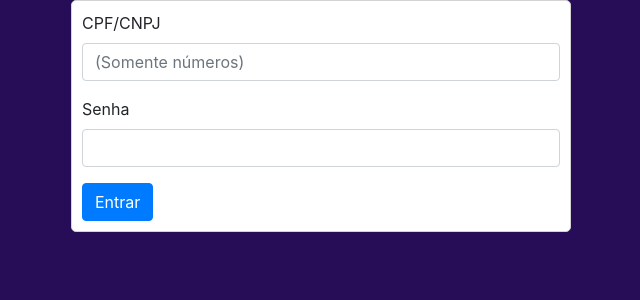
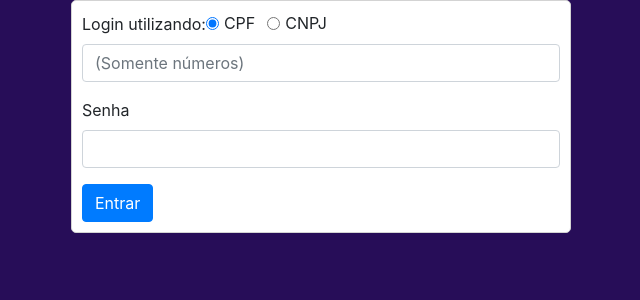
Before and after one commit to CatarinaPBressan/app-vendas-vdo, a React (Create React App) app in the folder app-vendedor/: page /login in a window 1280 px wide. Shown: the top 300 px of the page, without its empty margins (319-959 px from the left). Built offline with nearby package versions, Linux system fonts and the light colour scheme.

Commit message:
Filling in login page

```diff
--- a/app-vendedor/package.json
+++ b/app-vendedor/package.json
@@ -9,6 +9,7 @@
     "@testing-library/react": "^9.4.0",
     "@testing-library/user-event": "^7.1.2",
     "bootstrap": "^4.4.1",
+    "cpf-cnpj-validator": "^0.1.0",
     "node-sass": "^4.13.0",
     "popper.js": "^1.16.0",
     "react": "^16.12.0",
--- a/app-vendedor/src/components/LoginPage.js
+++ b/app-vendedor/src/components/LoginPage.js
@@ -3,12 +3,39 @@ import { PropTypes } from "prop-types";
 
 import { connect } from "react-redux";
 import { Form, Button } from "react-bootstrap";
+import InputMask from "react-input-mask";
 
 import { fetchUser } from "../actions/account";
+
+const CPF_MASK = "999.999.999-99";
+const CNPJ_MASK = "99.999.999/9999-99";
+
+const MASKS = {
+  cpf: CPF_MASK,
+  cnpj: CNPJ_MASK
+};
 
 export class LoginPage extends Component {
   static propTypes = {
     fetchUser: PropTypes.func.isRequired
+  };
+
+  constructor(props) {
+    super(props);
+    const loginWith = "cpf";
+    this.state = {
+      usernameMask: MASKS[loginWith],
+      username: null,
+      loginWith: loginWith
+    };
+  }
+
+  onLoginChoiceChanged = event => {
+    const loginWith = event.target.value;
+    this.setState({
+      loginWith,
+      usernameMask: MASKS[loginWith]
+    });
   };
 
   render() {
@@ -17,8 +44,30 @@ export class LoginPage extends Component {
         <div className="login-box">
           <Form>
             <Form.Group controlId="username">
-              <Form.Label>CPF/CNPJ</Form.Label>
-              <Form.Control
+              <Form.Label> Login utilizando: </Form.Label>
+              <Form.Check
+                inline
+                label="CPF"
+                type="radio"
+                value="cpf"
+                name="username-type"
+                checked={this.state.loginWith === "cpf"}
+                onChange={this.onLoginChoiceChanged}
+                id="username-type-cpf"
+              />
+              <Form.Check
+                inline
+                label="CNPJ"
+                type="radio"
+                value="cnpj"
+                name="username-type"
+                checked={this.state.loginWith === "cnpj"}
+                onChange={this.onLoginChoiceChanged}
+                id="username-type-cnpj"
+              />
+              <InputMask
+                mask={this.state.usernameMask}
+                className="form-control"
                 type="text"
                 placeholder="(Somente números)"
                 required
```
Also changed, not shown: 1 other file (tests, documents, lock files or other folders).
